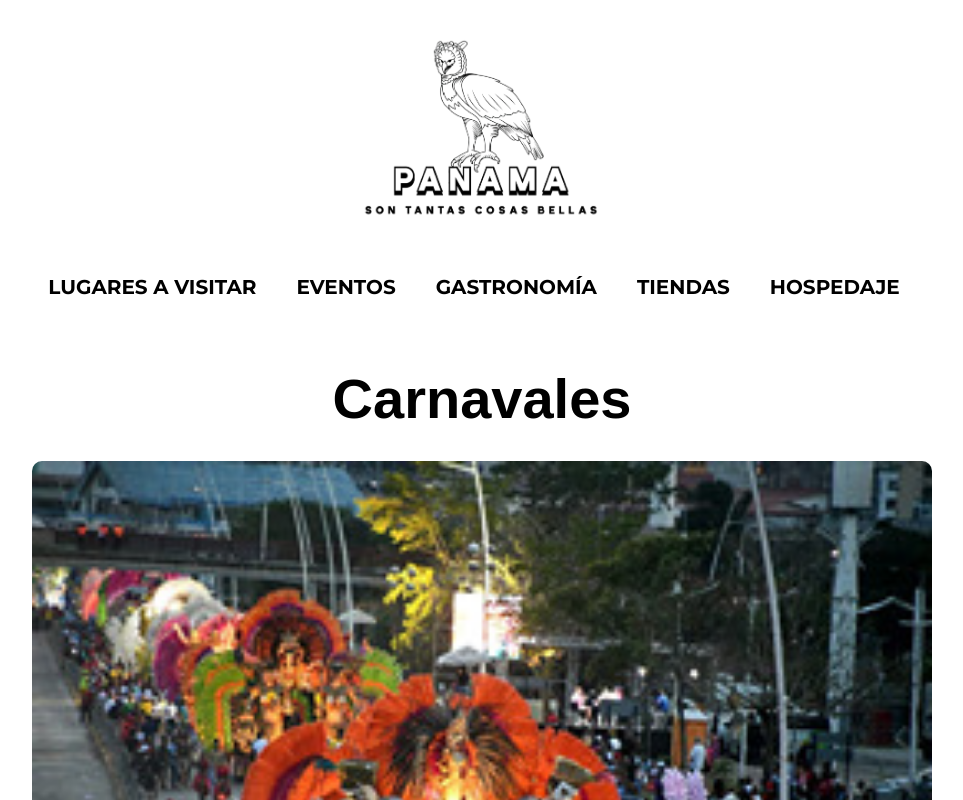
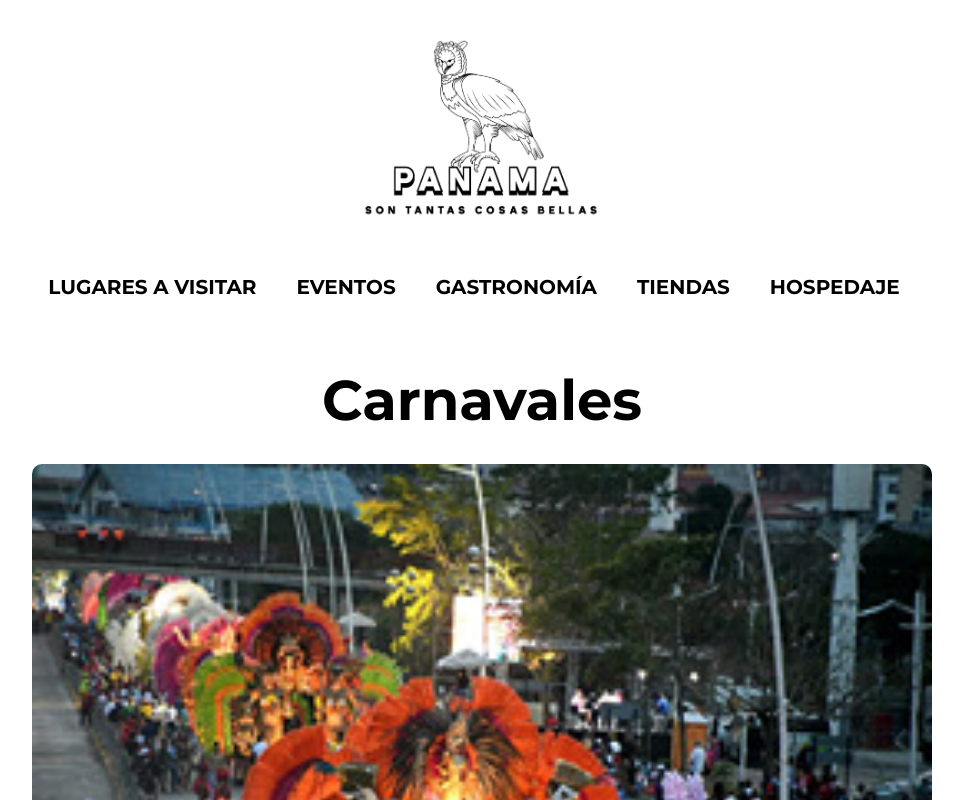
Before and after one commit to EdgarDaza/TurismoWeb, a React (Vite) app: page /Carnavales in a window 1280 px wide. Shown: the top 800 px of the page, without its empty margins (158-1121 px from the left). Built offline with nearby package versions, Linux system fonts and the light colour scheme; some icons are missing.

Commit message:
intento de cambio de tema, no está terminado

```diff
--- a/src/index.css
+++ b/src/index.css
@@ -67,16 +67,20 @@ button:focus-visible {
   }
 }
 */
-*{
+*:root{
   margin: 0;
   padding: 0;
   box-sizing: border-box;
-  font-family:  sans-serif;
+  font-family: 'Montserrat', sans-serif;
+  --primary-backkground-color:#fff;
+}
+[data-theme="dark"]{
+  --primary-backkground-color:#222;
 }
 .container{
   width: 100vw;
   min-height: 100vh;
-  background: #fff;
+  background: var(--primary-backkground-color);
   transition: 0.5s;
 }
 .container.dark{
```
